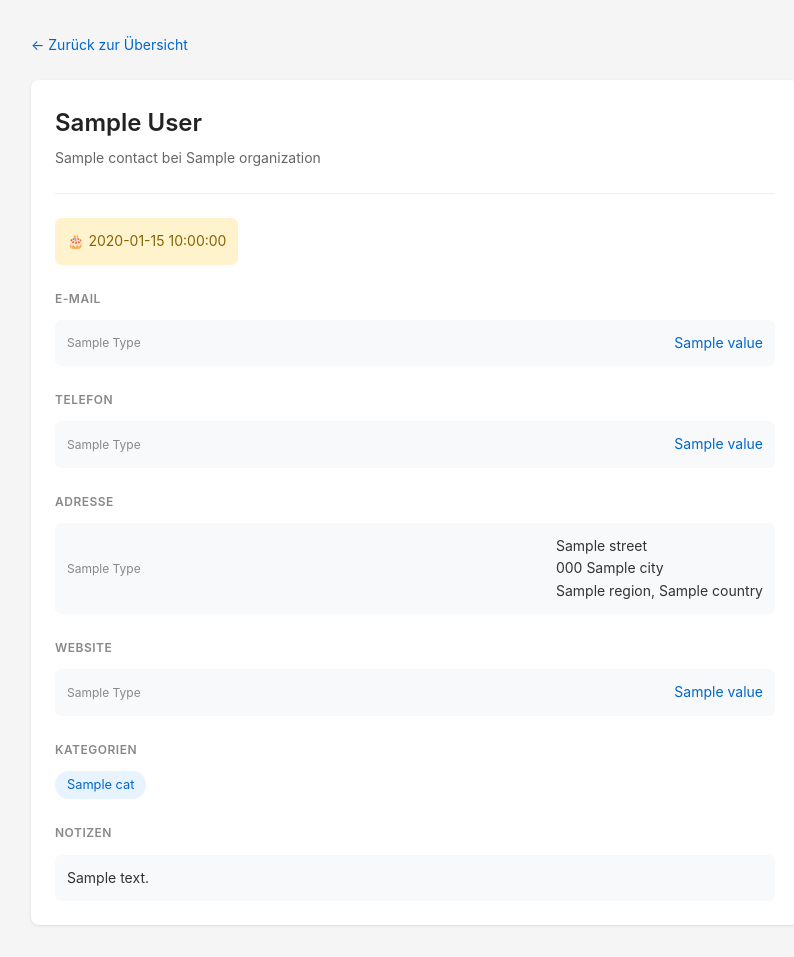
After one commit to skoelle/icloud-contacts-sync, a FastAPI app: template src/api/templates/contact.html in a window 1280 px wide. The commit adds this page. Shown: the whole page, without its empty margins (225-1019 px from the left). Run offline with FastAPI, Linux system fonts and the light colour scheme; the template is opened without the code that fills it: most values are stand-ins (such as "Sample title", 1, 10 or a date in 2020).

Commit message:
web detail view

```diff
--- a/src/api/main.py
+++ b/src/api/main.py
@@ -186,3 +186,40 @@ def web_index(
             "search": search or "",
         },
     )
+
+
+@app.get("/contacts/{contact_id}", response_class=HTMLResponse)
+def web_contact(
+    request: Request,
+    contact_id: int,
+    current_user: str = Depends(get_current_user),
+):
+    account_name, is_admin = resolve_account_for_user(current_user)
+
+    with db.get_connection() as conn:
+        where_clause, params = _account_filter_clause(account_name)
+        id_clause = "AND id = %s" if where_clause else "WHERE id = %s"
+        with conn.cursor() as cur:
+            cur.execute(
+                f"""SELECT id, account, uid, full_name, given_name, family_name, organization,
+                           job_title, birthday, notes, emails, phones, addresses, urls, categories, updated_at
+                    FROM contacts {where_clause} {id_clause}""",
+                params + [contact_id],
+            )
+            row = cur.fetchone()
+
+    if not row:
+        from fastapi.responses import RedirectResponse
+        return RedirectResponse(url="/", status_code=303)
+
+    contact = _row_to_contact_out(row)
+
+    return templates.TemplateResponse(
+        "contact.html",
+        {
+            "request": request,
+            "current_user": current_user,
+            "is_admin": is_admin,
+            "contact": contact,
+        },
+    )
--- /dev/null
+++ b/src/api/templates/contact.html
@@ -0,0 +1,289 @@
+<!DOCTYPE html>
+<html lang="de">
+<head>
+    <meta charset="UTF-8">
+    <meta name="viewport" content="width=device-width, initial-scale=1.0">
+    <title>{{ contact.full_name or 'Kontakt' }} – Kontakte</title>
+    <style>
+        * {
+            margin: 0;
+            padding: 0;
+            box-sizing: border-box;
+        }
+
+        body {
+            font-family: -apple-system, BlinkMacSystemFont, "Segoe UI", Roboto, sans-serif;
+            background: #f5f5f5;
+            color: #333;
+            line-height: 1.6;
+        }
+
+        .container {
+            max-width: 800px;
+            margin: 0 auto;
+            padding: 2rem 1rem;
+        }
+
+        .back-link {
+            display: inline-flex;
+            align-items: center;
+            gap: 0.5rem;
+            color: #0066cc;
+            text-decoration: none;
+            font-size: 0.875rem;
+            margin-bottom: 1.5rem;
+        }
+
+        .back-link:hover {
+            text-decoration: underline;
+        }
+
+        .contact-card {
+            background: #fff;
+            border-radius: 8px;
+            padding: 1.5rem;
+            box-shadow: 0 1px 3px rgba(0,0,0,0.1);
+        }
+
+        .contact-header {
+            display: flex;
+            justify-content: space-between;
+            align-items: flex-start;
+            gap: 1rem;
+            margin-bottom: 1.5rem;
+            padding-bottom: 1.5rem;
+            border-bottom: 1px solid #eee;
+        }
+
+        .contact-name {
+            font-size: 1.5rem;
+            font-weight: 600;
+            color: #222;
+        }
+
+        .contact-subtitle {
+            font-size: 0.875rem;
+            color: #666;
+            margin-top: 0.25rem;
+        }
+
+        .badge {
+            display: inline-block;
+            padding: 0.2rem 0.6rem;
+            border-radius: 4px;
+            font-size: 0.75rem;
+            font-weight: 500;
+            text-transform: uppercase;
+            letter-spacing: 0.5px;
+            white-space: nowrap;
+        }
+
+        .badge-account {
+            background: #d1ecf1;
+            color: #0c5460;
+        }
+
+        .section {
+            margin-bottom: 1.5rem;
+        }
+
+        .section:last-child {
+            margin-bottom: 0;
+        }
+
+        .section-title {
+            font-size: 0.75rem;
+            font-weight: 600;
+            text-transform: uppercase;
+            letter-spacing: 0.5px;
+            color: #888;
+            margin-bottom: 0.75rem;
+        }
+
+        .section-list {
+            display: flex;
+            flex-direction: column;
+            gap: 0.5rem;
+        }
+
+        .section-item {
+            display: flex;
+            justify-content: space-between;
+            align-items: center;
+            padding: 0.75rem;
+            background: #f8f9fa;
+            border-radius: 6px;
+        }
+
+        .section-item-label {
+            font-size: 0.75rem;
+            color: #888;
+            text-transform: capitalize;
+        }
+
+        .section-item-value {
+            font-size: 0.875rem;
+            color: #333;
+        }
+
+        .section-item-value a {
+            color: #0066cc;
+            text-decoration: none;
+        }
+
+        .section-item-value a:hover {
+            text-decoration: underline;
+        }
+
+        .birthday-highlight {
+            display: inline-flex;
+            align-items: center;
+            gap: 0.5rem;
+            padding: 0.75rem;
+            background: #fff3cd;
+            border-radius: 6px;
+            font-size: 0.875rem;
+            color: #856404;
+        }
+
+        .notes-content {
+            padding: 0.75rem;
+            background: #f8f9fa;
+            border-radius: 6px;
+            font-size: 0.875rem;
+            color: #333;
+            white-space: pre-wrap;
+        }
+
+        .tags {
+            display: flex;
+            flex-wrap: wrap;
+            gap: 0.5rem;
+        }
+
+        .tag {
+            display: inline-block;
+            padding: 0.25rem 0.75rem;
+            background: #e7f3ff;
+            color: #0066cc;
+            border-radius: 20px;
+            font-size: 0.8rem;
+        }
+
+        .no-data {
+            color: #888;
+            font-style: italic;
+            font-size: 0.875rem;
+        }
+    </style>
+</head>
+<body>
+    <div class="container">
+        <a href="/" class="back-link">← Zurück zur Übersicht</a>
+
+        <div class="contact-card">
+            <div class="contact-header">
+                <div>
+                    <div class="contact-name">{{ contact.full_name or '(Kein Name)' }}</div>
+                    {% if contact.organization or contact.job_title %}
+                    <div class="contact-subtitle">
+                        {% if contact.job_title %}{{ contact.job_title }}{% endif %}
+                        {% if contact.job_title and contact.organization %} bei {% endif %}
+                        {% if contact.organization %}{{ contact.organization }}{% endif %}
+                    </div>
+                    {% endif %}
+                </div>
+                {% if is_admin and contact.account %}
+                <span class="badge badge-account">{{ contact.account }}</span>
+                {% endif %}
+            </div>
+
+            {% if contact.birthday %}
+            <div class="section">
+                <div class="birthday-highlight">
+                    🎂 {{ contact.birthday }}
+                </div>
+            </div>
+            {% endif %}
+
+            {% if contact.emails %}
+            <div class="section">
+                <div class="section-title">E-Mail</div>
+                <div class="section-list">
+                    {% for email in contact.emails %}
+                    <div class="section-item">
+                        <span class="section-item-label">{{ email.type }}</span>
+                        <span class="section-item-value"><a href="mailto:{{ email.value }}">{{ email.value }}</a></span>
+                    </div>
+                    {% endfor %}
+                </div>
+            </div>
+            {% endif %}
+
+            {% if contact.phones %}
+            <div class="section">
+                <div class="section-title">Telefon</div>
+                <div class="section-list">
+                    {% for phone in contact.phones %}
+                    <div class="section-item">
+                        <span class="section-item-label">{{ phone.type }}</span>
+                        <span class="section-item-value"><a href="tel:{{ phone.value }}">{{ phone.value }}</a></span>
+                    </div>
+                    {% endfor %}
+                </div>
+            </div>
+            {% endif %}
+
+            {% if contact.addresses %}
+            <div class="section">
+                <div class="section-title">Adresse</div>
+                <div class="section-list">
+                    {% for addr in contact.addresses %}
+                    <div class="section-item">
+                        <span class="section-item-label">{{ addr.type }}</span>
+                        <span class="section-item-value">
+                            {{ addr.street }}<br>
+                            {% if addr.zip %}{{ addr.zip }} {% endif %}{{ addr.city }}<br>
+                            {{ addr.region }}{% if addr.region and addr.country %}, {% endif %}{{ addr.country }}
+                        </span>
+                    </div>
+                    {% endfor %}
+                </div>
+            </div>
+            {% endif %}
+
+            {% if contact.urls %}
+            <div class="section">
+                <div class="section-title">Website</div>
+                <div class="section-list">
+                    {% for url in contact.urls %}
+                    <div class="section-item">
+                        <span class="section-item-label">{{ url.type }}</span>
+                        <span class="section-item-value"><a href="{{ url.value }}" target="_blank">{{ url.value }}</a></span>
+                    </div>
+                    {% endfor %}
+                </div>
+            </div>
+            {% endif %}
+
+            {% if contact.categories %}
+            <div class="section">
+                <div class="section-title">Kategorien</div>
+                <div class="tags">
+                    {% for cat in contact.categories %}
+                    <span class="tag">{{ cat }}</span>
+                    {% endfor %}
+                </div>
+            </div>
+            {% endif %}
+
+            {% if contact.notes %}
+            <div class="section">
+                <div class="section-title">Notizen</div>
+                <div class="notes-content">{{ contact.notes }}</div>
+            </div>
+            {% endif %}
+        </div>
+    </div>
+</body>
+</html>
```
Also changed, not shown: src/api/templates/index.html (+11 -2 lines).
